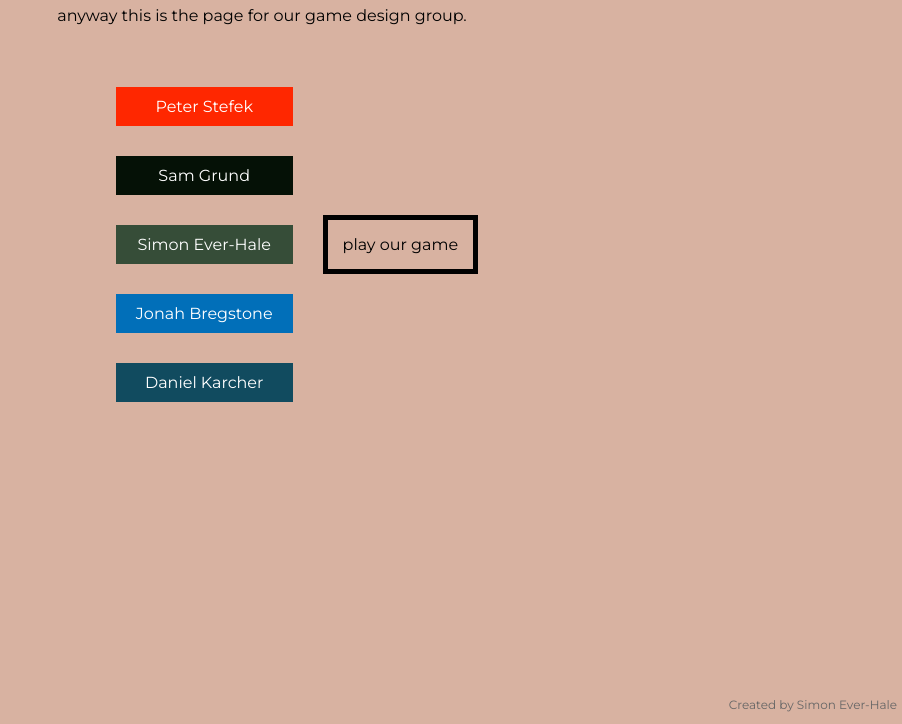
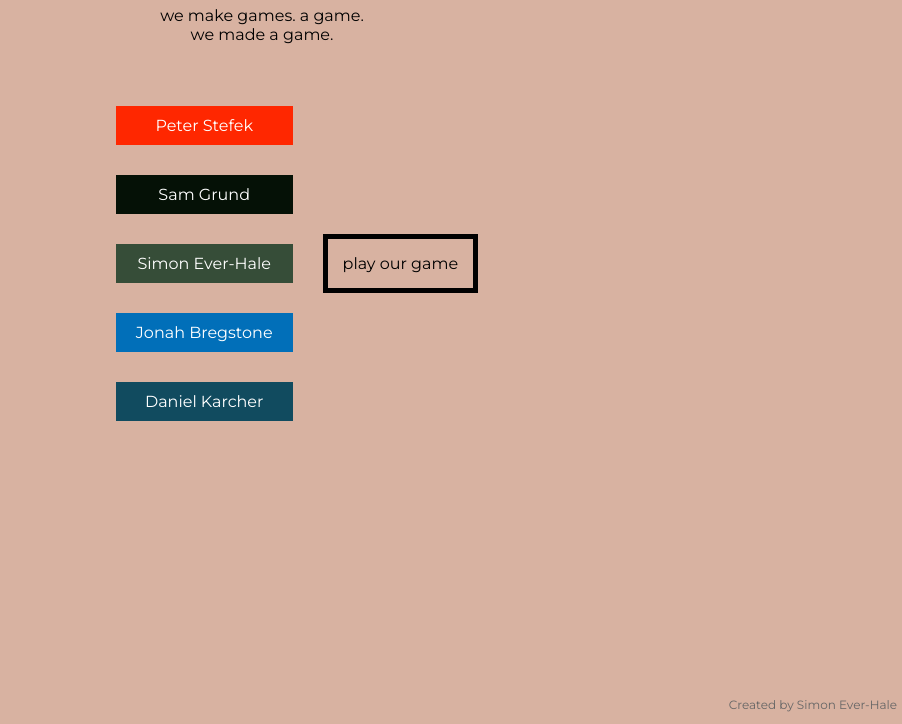
Before and after one commit to CS-361-Project/cs-361-project.github.io, a plain HTML site: page index.html in a window 1280 px wide. Shown: the part 76-800 px from the top of the page, without its empty margins (378-1280 px from the left). Drawn offline with Linux system fonts and the light colour scheme.

Commit message:
im clever

```diff
--- a/index.html
+++ b/index.html
@@ -10,7 +10,8 @@
 <body>
     <canvas resize id="canvas"></canvas>
     <h1>Salt n' Pepper Games</h1>
-    <p>anyway this is the page for our game design group.</p>
+    <p>we make games. a game.
+        <br> we made a game.</p>
     <div class="container">
         <ul>
             <li class="obstacle"><a href="http://github.com/mr4k">Peter Stefek</a></li>
```
